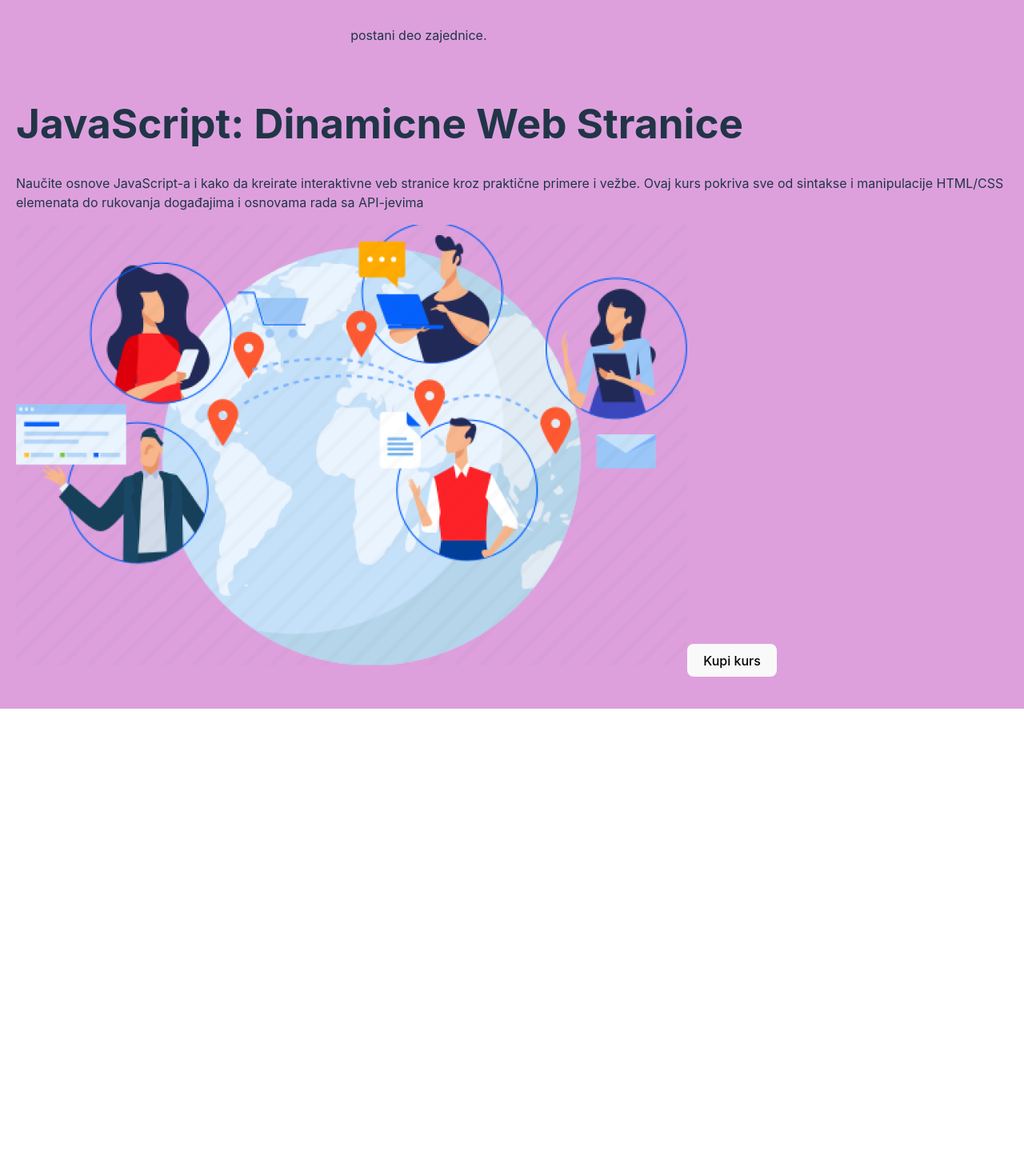
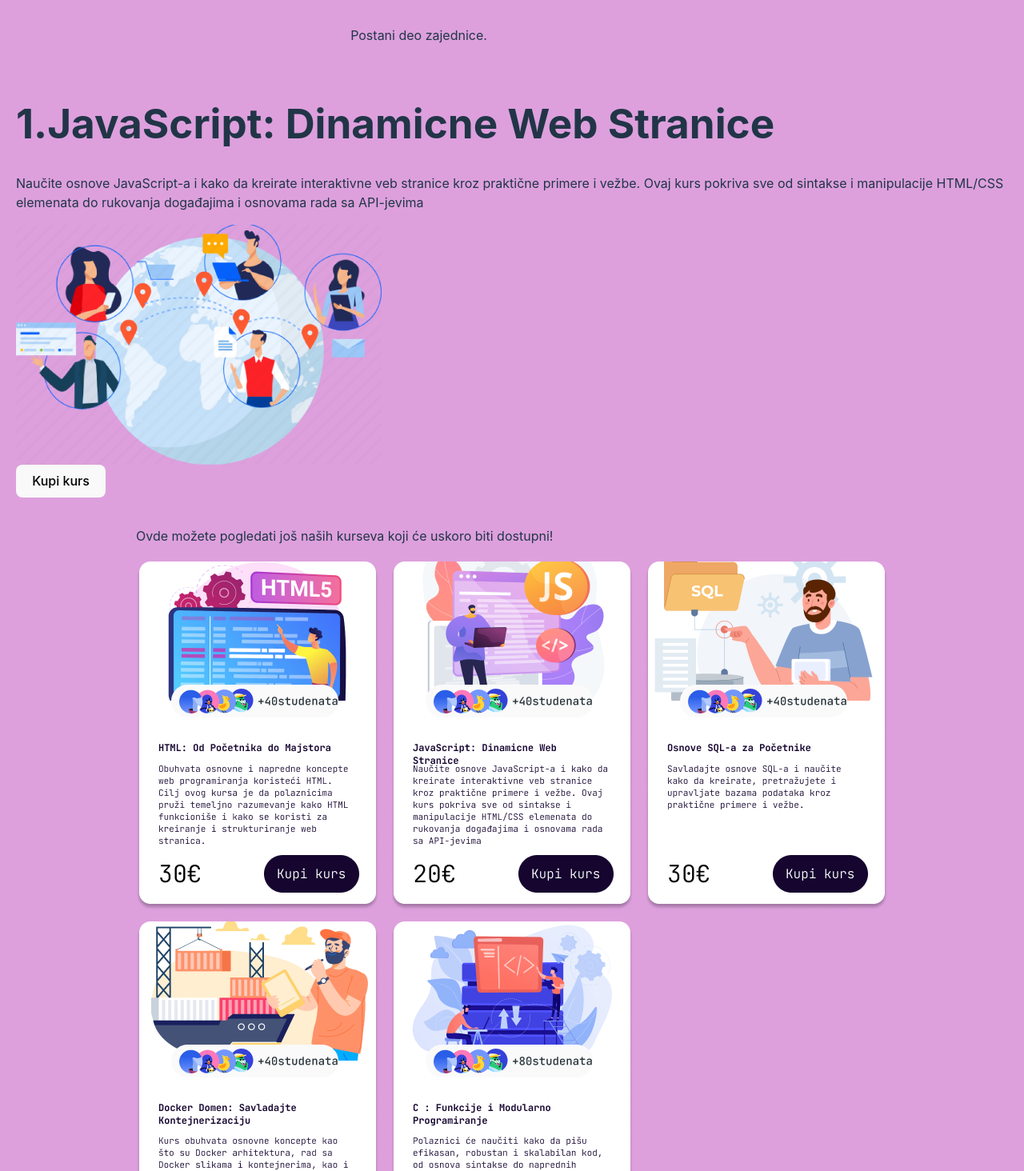
Before and after one commit to nevned/probyy, a React (Vite) app: page /gallery in a window 1280 px wide. Shown: the part 113-1577 px from the top of the page at 80% size. Before the commit the page ends 999 px from the top, so only its background shows below. Built offline with nearby package versions, Linux system fonts and the light colour scheme.

Commit message:
Nevena treci commit

```diff
--- a/components/Kurs.tsx
+++ b/components/Kurs.tsx
@@ -1,22 +1,29 @@
 import React from 'react';
 
 interface KursProps {
+  naziv: string; // Dodajemo naziv kao string
   onKupi?: () => void;
 }
 
-const Kurs: React.FC<KursProps> = ({ onKupi }) => {
+
+const Kurs: React.FC<KursProps> = ({ naziv, onKupi}) => {
   const handleKupiClick = () => {
     if (onKupi) {
       onKupi();
     }
   };
 
+
+
+
   return (
     <div className="kurs">
-      <h1>JavaScript: Dinamicne Web Stranice</h1>
+      <h1>{naziv}</h1>
       <p>Naučite osnove JavaScript-a i kako da kreirate interaktivne veb stranice kroz praktične primere i vežbe.
         Ovaj kurs pokriva sve od sintakse i manipulacije HTML/CSS elemenata do rukovanja događajima i osnovama rada sa API-jevima</p>
+        <div className="imageplaneta">
       <img src="../slike/donjaslika.png" alt="Slika kursa" />
+      </div>
       <button onClick={handleKupiClick}>Kupi kurs</button>
     </div>
   );
--- /dev/null
+++ b/components/KursContext.tsx
@@ -0,0 +1,30 @@
+import React, { createContext, useContext, useState, ReactNode } from 'react';
+
+// Definišemo tipove koje će kontekst podržavati
+interface KursContextProps {
+  kursKupljen: boolean;
+  setKursKupljen: React.Dispatch<React.SetStateAction<boolean>>;
+}
+
+// Kreiramo kontekst
+const KursContext = createContext<KursContextProps | undefined>(undefined);
+
+// Eksportujemo custom hook za korišćenje konteksta
+export const useKursContext = () => {
+  const context = useContext(KursContext);
+  if (!context) {
+    throw new Error('useKursContext must be used within a KursProvider');
+  }
+  return context;
+};
+// Komponenta koja pruža KursContext i omogućava upravljanje stanjem
+export const KursProvider: React.FC<{ children: ReactNode }> = ({ children }) => {
+  const [kursKupljen, setKursKupljen] = useState(false);
+
+  const value: KursContextProps = {
+    kursKupljen,
+    setKursKupljen,
+  };
+
+  return <KursContext.Provider value={value}>{children}</KursContext.Provider>;
+};
--- a/pages/CartPage.tsx
+++ b/pages/CartPage.tsx
@@ -1,16 +1,21 @@
 import React from 'react';
 import Kurs from '../components/Kurs';
 import '../styles/CartPage.css';
+import { useKursContext } from '../components/KursContext';
 
 const CartPage: React.FC = () => {
-  return (
-    <div>
+  const { kursKupljen } = useKursContext();
+
+ return (
     <div className="cart-container">
       <h1>Korpa</h1>
-      <div className="kurs-container">
-        <Kurs />
-      </div>
-    </div>
+      {kursKupljen ? (
+        <div className="kurs-container">
+          <Kurs naziv="1. JavaScript: Dinamične Web Stranice" />
+        </div>
+      ) : (
+        <p>Nema dodatih kurseva u korpi.</p>
+      )}
     </div>
   );
 };
--- a/pages/GalleryPage.tsx
+++ b/pages/GalleryPage.tsx
@@ -1,32 +1,48 @@
-import React, { useState } from 'react';
+import React from 'react';
 import '../styles/GalleryPage.css';
 import Kurs from '../components/Kurs';
+import { useNavigate } from 'react-router-dom';
+import { useKursContext } from '../components/KursContext';
 
 const GalleryPage: React.FC = () => {
-  const [kursKupljen, setKursKupljen] = useState(false);
+  const { kursKupljen, setKursKupljen } = useKursContext(); // Dobijanje stanja i funkcije za postavljanje stanja iz konteksta
+  const navigate = useNavigate();
 
   const handleKupiKurs = () => {
-    setKursKupljen(true);
+    setKursKupljen(true); // Postavlja stanje kupljenosti kursa na true
   };
 
+ const handleDodajUKorpu = () => {
+    if (kursKupljen) {
+      navigate('/cart'); // Preusmeravanje na CartPage samo ako je kurs kupljen
+    }
+  };
   return (
-    <div>
     <div className="gallery-container">
-      <div className="section">
+      <div className="section1">
         <h1>Galerija kurseva</h1>
-        <p>postani deo zajednice.</p>
+        <p>Postani deo zajednice.</p>
       </div>
 
       <div className="section">
-        <Kurs onKupi={handleKupiKurs} />
+        <Kurs naziv="1.JavaScript: Dinamicne Web Stranice" onKupi={handleKupiKurs} />
       </div>
 
       {kursKupljen && (
         <div className="obavestenje">
-          <p>Kurs je uspešno kupljen!</p>
+          <p>Da li zelite da dodate kurs u korpu?</p>
+         <button onClick={handleDodajUKorpu}>Dodaj u korpu</button>
         </div>
       )}
-    </div>
+
+      <div className="content-wrapper">
+        <div className="text-above-image">
+          <p>Ovde možete pogledati još naših kurseva koji će uskoro biti dostupni!</p>
+        </div>
+        <div className="section-right">
+          <img src="../slike/kursevii.png" alt="Gallery Image" className="gallery-image" />
+        </div>
+      </div>
     </div>
   );
 };
--- a/src/App.tsx
+++ b/src/App.tsx
@@ -5,12 +5,13 @@ import GalleryPage from '../pages/GalleryPage';
 import ContactPage from '../pages/ContactPage';
 import CartPage from '../pages/CartPage';
 import NavMenu from '../components/NavMenu';
-
+import {KursProvider}  from '../components/KursContext';
 
 
 const App: React.FC = () => {
   return (
     <Router>
+      <KursProvider>
         <NavMenu />
         <Routes>
           <Route path="/" element={<HomePage />} />
@@ -18,6 +19,7 @@ const App: React.FC = () => {
           <Route path="/contact" element={<ContactPage />} />
           <Route path="/cart" element={<CartPage />} />
         </Routes>
+      </KursProvider>
     </Router>
   );
 };
--- a/styles/CartPage.css
+++ b/styles/CartPage.css
@@ -1,11 +1,17 @@
 .cart-container {
-  background-color: plum;
-  padding: 20px;
-  display: flex;
-  flex-direction: column;
-  align-items: center;
+  text-align: center;
+    margin-top: 50px;
+    padding-left: 20%; /* Levo padding 20% širine stranice */
+  padding-right: 20%;
+    /*background-image:  url('../slike/Pocetna.jpg'); */
+    background-size: cover;
+    background-position: center center;
+    height: 1024px;
+    width: 1850px;
+    display: flex;
+    flex-direction: column;
+    justify-content: center;
+    align-items: center;
+    color: #15052F;
+    background-color: plum;
 }
-
-.kurs-container {
-  margin-top: 20px;
-}
--- a/styles/GalleryPage.css
+++ b/styles/GalleryPage.css
@@ -6,6 +6,9 @@
   align-items: center;
 }
 
+.section1 {
+  margin-bottom: 20px;
+}
 .section {
   margin-bottom: 20px;
 }
@@ -15,3 +18,19 @@
   padding: 10px;
   margin-top: 10px;
 }
+.imageplaneta img {
+  max-width: 50%; /* Maksimalna širina slike je 100% širine image-side */
+  height: auto; /* Automatska visina slike */
+  display: block;
+  border-radius: 8px; /* Opciono: zaobljeni uglovi slike */
+  max-height: 300px; /* Maksimalna visina slike */
+}
+.text-above-image {
+  margin-bottom: 20px; /* Razmak ispod teksta iznad slike */
+}
+.section-right {
+  flex: 1;
+  display: flex;
+  justify-content: flex-end;
+  align-items: flex-start;
+}
```
Also changed, not shown: slike/kursevii.png (added). Lines whose indentation alone changed are shown as unchanged.
